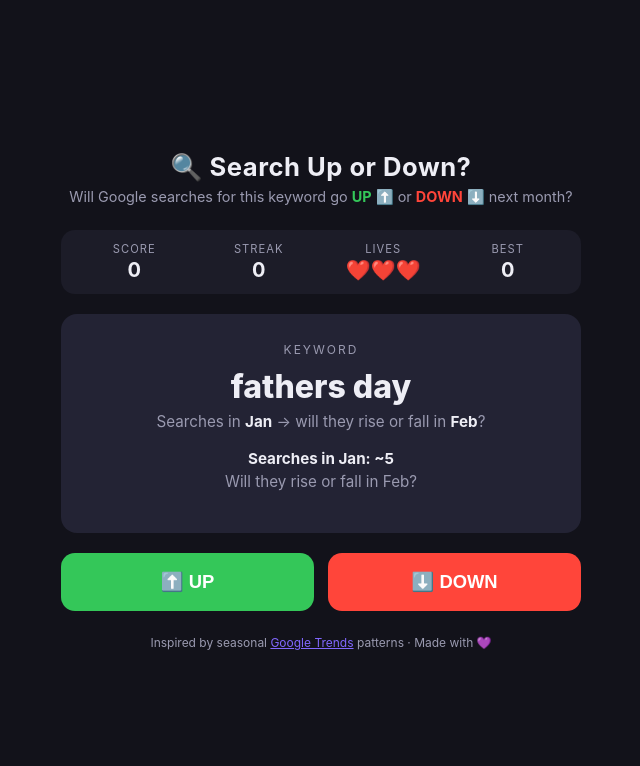
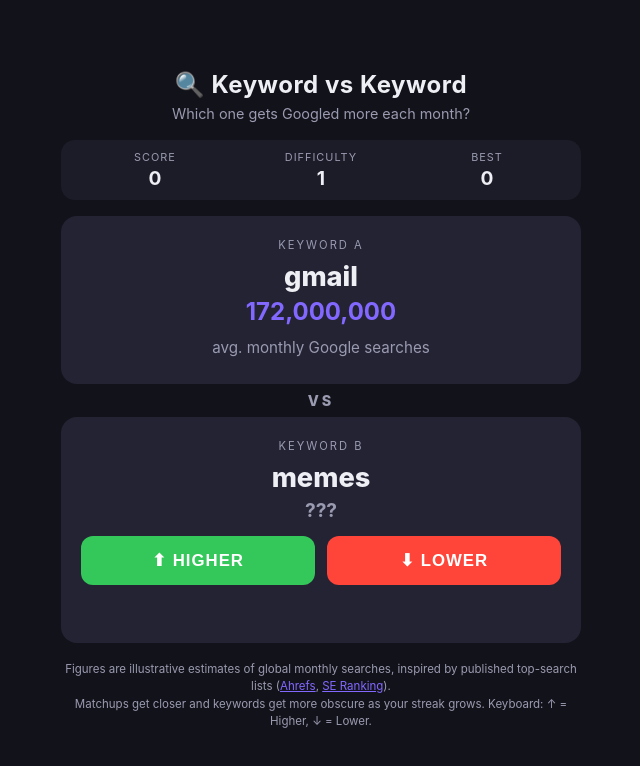
Before and after one commit to EpidemikGG/EpidemikGG.github.io, a plain HTML site: page index.html in a window 1280 px wide. Shown: the whole page, without its empty margins (319-959 px from the left). Drawn offline with Linux system fonts and the light colour scheme.

Commit message:
Rewrite as Keyword vs Keyword Higher-or-Lower with difficulty curve

```diff
--- a/index.html
+++ b/index.html
@@ -3,7 +3,7 @@
 <head>
 <meta charset="UTF-8">
 <meta name="viewport" content="width=device-width, initial-scale=1.0">
-<title>Search Up or Down — Guess monthly Google search trends</title>
+<title>Keyword vs Keyword — Higher or Lower? (Google Searches)</title>
 <style>
   :root {
     --bg: #12121a;
@@ -30,228 +30,248 @@
     padding: 16px;
   }
   .game { width: 100%; max-width: 520px; }
-  .header { text-align: center; margin-bottom: 24px; }
-  .header h1 { font-size: 1.6rem; letter-spacing: .5px; }
+  .header { text-align: center; margin-bottom: 18px; }
+  .header h1 { font-size: 1.5rem; letter-spacing: .5px; }
   .header p { color: var(--muted); font-size: .9rem; margin-top: 6px; }
   .hud {
     display: flex; justify-content: space-between; gap: 10px;
-    background: var(--surface); border-radius: 14px; padding: 12px 16px; margin-bottom: 20px;
+    background: var(--surface); border-radius: 14px; padding: 10px 16px; margin-bottom: 16px;
   }
   .hud-item { text-align: center; flex: 1; }
-  .hud-label { font-size: .7rem; color: var(--muted); text-transform: uppercase; letter-spacing: 1px; }
-  .hud-value { font-size: 1.25rem; font-weight: 700; margin-top: 2px; }
-  .card {
-    background: var(--card); border-radius: 16px; padding: 28px 24px;
-    text-align: center; margin-bottom: 20px; transition: background .3s;
+  .hud-label { font-size: .68rem; color: var(--muted); text-transform: uppercase; letter-spacing: 1px; }
+  .hud-value { font-size: 1.2rem; font-weight: 700; margin-top: 2px; }
+  .vs { text-align: center; color: var(--muted); font-weight: 800; letter-spacing: 3px; font-size: .9rem; margin: 8px 0; }
+  .kcard {
+    background: var(--card); border-radius: 16px; padding: 22px 20px;
+    text-align: center; transition: background .3s;
   }
-  .card.win-flash { background: var(--win); }
-  .card.lose-flash { background: var(--lose); }
-  .kw-label { font-size: .75rem; color: var(--muted); text-transform: uppercase; letter-spacing: 2px; }
-  .keyword { font-size: 2rem; font-weight: 800; margin: 10px 0 6px; word-break: break-word; }
-  .months { color: var(--muted); font-size: .95rem; }
-  .months b { color: var(--text); }
-  .buttons { display: flex; gap: 14px; }
+  .kcard.win-flash { background: var(--win); }
+  .kcard.lose-flash { background: var(--lose); }
+  .kw-label { font-size: .7rem; color: var(--muted); text-transform: uppercase; letter-spacing: 2px; }
+  .keyword { font-size: 1.7rem; font-weight: 800; margin: 8px 0 4px; word-break: break-word; }
+  .vol { font-size: 1.5rem; font-weight: 700; color: var(--accent-hover); }
+  .vol.unknown { color: var(--muted); font-size: 1.2rem; }
+  .buttons { display: flex; gap: 12px; margin-top: 14px; }
   button.choice {
-    flex: 1; padding: 18px 0; font-size: 1.15rem; font-weight: 700;
-    border: none; border-radius: 14px; cursor: pointer; color: #fff;
-    transition: transform .08s, filter .15s;
+    flex: 1; padding: 14px 0; font-size: 1.05rem; font-weight: 800;
+    border: none; border-radius: 12px; cursor: pointer; color: #fff;
+    letter-spacing: 1px; transition: transform .08s, filter .15s;
   }
   button.choice:hover { filter: brightness(1.15); }
   button.choice:active { transform: scale(.97); }
-  .btn-up { background: var(--up); }
-  .btn-down { background: var(--down); }
-  .feedback { min-height: 56px; margin-top: 18px; display: flex; flex-direction: column; align-items: center; gap: 4px; font-size: .95rem; }
-  .fb-line { font-weight: 700; }
-  .fb-detail { color: var(--muted); }
-  .footer-note { text-align: center; color: var(--muted); font-size: .75rem; margin-top: 24px; }
+  .btn-hi { background: var(--up); }
+  .btn-lo { background: var(--down); }
+  .feedback { min-height: 24px; margin-top: 12px; font-size: .95rem; font-weight: 700; }
+  .footer-note { text-align: center; color: var(--muted); font-size: .72rem; margin-top: 18px; line-height: 1.5; }
   .footer-note a { color: var(--accent-hover); }
+  .overlay {
+    position: fixed; inset: 0; background: rgba(0,0,0,.72);
+    display: flex; align-items: center; justify-content: center; padding: 20px; z-index: 10;
+  }
+  .overlay.hidden { display: none; }
+  .ov-box {
+    background: var(--surface); border-radius: 18px; padding: 28px;
+    text-align: center; max-width: 360px; width: 100%;
+  }
+  .ov-box h2 { font-size: 1.5rem; margin-bottom: 8px; }
+  .ov-box p { color: var(--muted); margin-bottom: 18px; }
+  .ov-box .big { font-size: 2.4rem; color: var(--accent-hover); font-weight: 800; display: block; margin-bottom: 6px; }
+  .ov-box button {
+    background: var(--accent); color: #fff; border: none; border-radius: 12px;
+    padding: 12px 28px; font-size: 1rem; font-weight: 700; cursor: pointer;
+  }
+  .ov-box button:hover { background: var(--accent-hover); }
   @media (max-width: 420px) {
-    .keyword { font-size: 1.6rem; }
-    .hud-value { font-size: 1.05rem; }
+    .keyword { font-size: 1.4rem; }
+    .vol { font-size: 1.25rem; }
   }
 </style>
 </head>
 <body>
 <div class="game">
   <div class="header">
-    <h1>🔍 Search Up or Down?</h1>
-    <p>Will Google searches for this keyword go <b style="color:var(--up)">UP</b> ⬆️ or <b style="color:var(--down)">DOWN</b> ⬇️ next month?</p>
+    <h1>🔍 Keyword vs Keyword</h1>
+    <p>Which one gets Googled more each month?</p>
   </div>
   <div class="hud">
     <div class="hud-item"><div class="hud-label">Score</div><div class="hud-value" id="score">0</div></div>
-    <div class="hud-item"><div class="hud-label">Streak</div><div class="hud-value" id="streak">0</div></div>
-    <div class="hud-item"><div class="hud-label">Lives</div><div class="hud-value" id="lives">❤️❤️❤️</div></div>
+    <div class="hud-item"><div class="hud-label">Difficulty</div><div class="hud-value" id="diff">1</div></div>
     <div class="hud-item"><div class="hud-label">Best</div><div class="hud-value" id="best">0</div></div>
   </div>
-  <div class="card" id="card">
-    <div class="kw-label">Keyword</div>
-    <div class="keyword" id="keyword">…</div>
-    <div class="months">Searches in <b id="month-from">—</b> → will they rise or fall in <b id="month-to">—</b>?</div>
-    <div class="feedback" id="feedback">
-      <div class="fb-line">Make your first guess!</div>
-      <div class="fb-detail">Patterns are modeled on real seasonal Google Trends behavior.</div>
+  <div class="kcard" id="cardA">
+    <div class="kw-label">Keyword A</div>
+    <div class="keyword" id="kwA">…</div>
+    <div class="vol" id="volA">—</div>
+    <div class="feedback" id="fbA" style="color:var(--muted);font-weight:400">avg. monthly Google searches</div>
+  </div>
+  <div class="vs">VS</div>
+  <div class="kcard" id="cardB">
+    <div class="kw-label">Keyword B</div>
+    <div class="keyword" id="kwB">…</div>
+    <div class="vol unknown" id="volB">???</div>
+    <div class="buttons">
+      <button class="choice btn-hi" id="btnHi">⬆ HIGHER</button>
+      <button class="choice btn-lo" id="btnLo">⬇ LOWER</button>
     </div>
+    <div class="feedback" id="fbB"></div>
   </div>
-  <div class="buttons">
-    <button class="choice btn-up" onclick="guess('up')">⬆️ UP</button>
-    <button class="choice btn-down" onclick="guess('down')">⬇️ DOWN</button>
+  <div class="footer-note">
+    Figures are illustrative estimates of global monthly searches, inspired by published top-search lists (<a href="https://ahrefs.com/blog/top-google-searches" target="_blank" rel="noopener">Ahrefs</a>, <a href="https://seranking.com/blog/top-google-searches" target="_blank" rel="noopener">SE Ranking</a>).<br>
+    Matchups get closer and keywords get more obscure as your streak grows. Keyboard: ↑ = Higher, ↓ = Lower.
   </div>
-  <div class="footer-note">Inspired by seasonal <a href="https://trends.google.com" target="_blank" rel="noopener">Google Trends</a> patterns · Made with 💜</div>
+</div>
+<div class="overlay hidden" id="overlay">
+  <div class="ov-box">
+    <h2>💀 Game Over</h2>
+    <span class="big" id="finalScore">0</span>
+    <p id="finalMsg">correct guesses</p>
+    <button id="btnRestart">Play Again</button>
+  </div>
 </div>
 <script>
 'use strict';
-const MONTHS = ['Jan','Feb','Mar','Apr','May','Jun','Jul','Aug','Sep','Oct','Nov','Dec'];
-// keyword: [Jan..Dec monthly multipliers of the keyword's baseline]
-// Modeled on typical Google Trends seasonal patterns (illustrative).
-const KEYWORDS = [
-  { kw: 'christmas gifts',        m: [45,20,12,10,9,8,10,14,25,45,95,100] },
-  { kw: 'sweater',                m: [70,45,22,12,8,6,6,12,30,65,90,95] },
-  { kw: 'air conditioner',        m: [8,10,18,32,55,85,100,95,55,25,12,8] },
-  { kw: 'halloween costumes',     m: [5,4,4,4,4,5,8,20,55,100,15,5] },
-  { kw: 'tax filing',             m: [35,75,100,85,15,10,8,10,25,40,30,20] },
-  { kw: 'new year resolutions',   m: [100,30,12,10,9,9,10,12,15,20,30,85] },
-  { kw: 'summer vacation',        m: [20,22,35,55,80,100,90,60,25,18,20,25] },
-  { kw: 'back to school',         m: [15,14,20,25,30,35,60,100,55,20,15,14] },
-  { kw: 'black friday',           m: [5,4,4,4,5,5,6,8,15,45,100,20] },
-  { kw: 'world cup',              m: [30,25,20,18,25,35,100,70,25,20,22,28] },
-  { kw: 'valentine gifts',        m: [85,100,10,8,7,6,7,9,15,20,35,60] },
-  { kw: 'st patricks day',        m: [5,4,60,12,6,5,5,6,8,10,12,6] },
-  { kw: 'easter eggs',            m: [6,15,70,100,8,6,5,6,8,10,15,8] },
-  { kw: 'flu symptoms',           m: [85,70,40,20,12,8,6,8,20,40,70,100] },
-  { kw: 'allergies',              m: [25,40,85,100,75,40,20,18,30,55,20,25] },
-  { kw: 'sunscreen',              m: [5,6,12,25,50,85,100,90,45,18,8,5] },
-  { kw: 'heating bill',           m: [90,80,45,20,10,7,6,7,15,40,75,95] },
-  { kw: 'garden',                 m: [8,10,25,45,70,85,75,65,40,20,10,7] },
-  { kw: 'pumpkin spice',          m: [4,3,3,4,5,5,6,10,45,100,25,8] },
-  { kw: 'fireworks',              m: [12,8,8,8,10,20,95,30,8,8,10,55] },
-  { kw: 'wedding dress',          m: [30,35,45,55,65,70,60,55,45,35,30,32] },
-  { kw: 'skincare',               m: [95,90,80,70,55,45,42,45,55,65,80,95] },
-  { kw: 'weight loss',            m: [100,70,40,25,18,15,14,15,20,25,35,70] },
-  { kw: 'ice cream',              m: [5,6,10,20,40,70,100,90,40,15,8,6] },
-  { kw: 'ski trip',               m: [90,80,30,8,4,3,3,5,15,40,70,100] },
-  { kw: 'turkey recipe',          m: [4,3,3,4,5,5,5,6,10,40,95,100] },
-  { kw: 'gift ideas',             m: [40,18,10,9,8,8,9,12,20,40,75,100] },
-  { kw: 'resume',                 m: [95,90,70,60,55,50,45,50,70,75,55,60] },
-  { kw: 'college application',    m: [70,40,25,20,15,12,15,40,85,100,60,65] },
-  { kw: 'swimsuit',               m: [5,6,12,25,55,85,100,80,30,12,7,5] },
-  { kw: 'umbrella',               m: [30,28,40,50,55,45,30,35,60,70,55,45] },
-  { kw: 'candy',                  m: [25,15,20,25,30,22,20,25,30,60,85,90] },
-  { kw: 'flu shot',               m: [55,40,20,10,6,5,5,8,35,75,100,60] },
-  { kw: 'mental health',          m: [70,60,75,65,65,60,55,60,75,70,65,75] },
-  { kw: 'restaurants near me',    m: [95,92,95,90,95,100,98,95,92,95,90,95] },
-  { kw: 'movies',                 m: [85,75,70,72,75,80,95,85,72,75,78,80] },
-  { kw: 'sports betting',         m: [80,75,65,60,65,70,85,90,100,95,85,80] },
-  { kw: 'diy home repair',        m: [25,25,45,55,65,70,65,60,55,40,25,30] },
-  { kw: 'car battery',            m: [80,75,55,35,25,20,18,22,35,50,70,85] },
-  { kw: 'plant care',             m: [15,20,45,70,85,80,70,60,40,25,15,12] },
-  { kw: 'camping',                m: [5,6,15,35,60,80,100,85,40,15,8,5] },
-  { kw: 'hot chocolate',          m: [85,75,30,10,5,4,4,6,15,40,75,95] },
-  { kw: 'iphone',                 m: [70,60,55,50,45,40,35,40,85,100,55,60] },
-  { kw: 'fantasy football',       m: [20,10,8,8,10,15,30,60,100,90,60,20] },
-  { kw: 'lottery',                m: [95,90,92,90,90,92,95,90,92,95,100,98] },
-  { kw: 'jokes',                  m: [80,70,60,55,60,65,70,65,60,70,85,80] },
-  { kw: 'recipes',                m: [90,80,75,70,72,68,65,68,72,78,90,100] },
-  { kw: 'santa tracker',          m: [3,2,2,2,2,3,3,3,4,12,45,100] },
-  { kw: 'coupons',                m: [85,80,70,60,55,50,45,50,60,70,100,95] },
-  { kw: 'income tax calculator',  m: [40,85,100,90,20,10,8,9,30,45,35,25] },
-  { kw: 'mothers day',            m: [6,8,60,100,8,6,5,6,8,10,12,7] },
-  { kw: 'fathers day',            m: [5,6,10,15,60,100,8,7,8,10,12,6] },
-  { kw: 'independence day',       m: [4,4,8,6,8,20,100,15,6,6,8,5] },
-  { kw: 'thanksgiving',           m: [4,3,3,4,5,5,6,6,15,55,100,25] },
-  { kw: 'halloween',              m: [5,4,4,4,5,5,7,12,40,100,15,6] }
+// v = illustrative avg monthly searches; r = rarity (1 famous, 2 mid, 3 obscure)
+const KW = [
+  {k:'chatgpt',v:914000000,r:1},{k:'whatsapp web',v:470000000,r:1},{k:'youtube',v:378000000,r:1},
+  {k:'translate',v:222000000,r:1},{k:'weather',v:210000000,r:1},{k:'amazon',v:208000000,r:1},
+  {k:'canva',v:188000000,r:1},{k:'facebook',v:176000000,r:1},{k:'gmail',v:172000000,r:1},
+  {k:'instagram',v:155000000,r:1},{k:'netflix',v:125000000,r:1},{k:'google',v:98000000,r:1},
+  {k:'snapchat',v:85000000,r:1},{k:'tiktok',v:78000000,r:1},{k:'spotify',v:62000000,r:1},
+  {k:'whatsapp',v:58000000,r:1},{k:'paypal',v:52000000,r:1},{k:'pinterest',v:43000000,r:1},
+  {k:'ebay',v:39000000,r:1},{k:'reddit',v:36000000,r:1},{k:'linkedin',v:30000000,r:1},
+  {k:'discord',v:24000000,r:1},{k:'twitch',v:23000000,r:1},{k:'roblox',v:22000000,r:1},
+  {k:'wordle',v:21000000,r:1},{k:'cnn',v:16000000,r:1},{k:'nasa',v:15000000,r:1},
+  {k:'imdb',v:14000000,r:1},{k:'indeed',v:13000000,r:1},{k:'walmart',v:12000000,r:1},
+  {k:'target',v:11000000,r:1},
+  {k:'restaurants near me',v:6800000,r:2},{k:'google maps',v:5500000,r:2},{k:'google docs',v:4600000,r:2},
+  {k:'calculator',v:3400000,r:2},{k:'dictionary',v:3200000,r:2},{k:'sudoku',v:2900000,r:2},
+  {k:'lyrics',v:2600000,r:2},{k:'lottery',v:2400000,r:2},{k:'solitaire',v:2100000,r:2},
+  {k:'crossword',v:1900000,r:2},{k:'tarot',v:1700000,r:2},{k:'flights',v:1600000,r:2},
+  {k:'memes',v:1500000,r:2},{k:'horoscope',v:1400000,r:2},{k:'mortgage calculator',v:1350000,r:2},
+  {k:'uber',v:1300000,r:2},{k:'emojis',v:1200000,r:2},{k:'zodiac signs',v:1100000,r:2},
+  {k:'nba',v:1050000,r:2},{k:'premier league',v:950000,r:2},{k:'real madrid',v:880000,r:2},
+  {k:'bitcoin',v:820000,r:2},{k:'crypto',v:760000,r:2},{k:'love island',v:700000,r:2},
+  {k:'yahoo mail',v:14000000,r:2},
+  {k:'espresso machine',v:250000,r:3},{k:'mechanical keyboard',v:220000,r:3},{k:'standing desk',v:200000,r:3},
+  {k:'vinyl records',v:180000,r:3},{k:'calligraphy',v:180000,r:3},{k:'chess openings',v:160000,r:3},
+  {k:'composting',v:160000,r:3},{k:'rubiks cube',v:150000,r:3},{k:'beekeeping',v:140000,r:3},
+  {k:'typewriter',v:120000,r:3},{k:'candle making',v:120000,r:3},{k:'coin collecting',v:115000,r:3},
+  {k:'bonsai tree',v:110000,r:3},{k:'aquarium fish',v:100000,r:3},{k:'fountain pen',v:105000,r:3},
+  {k:'paper airplane',v:95000,r:3},{k:'model trains',v:95000,r:3},{k:'film photography',v:90000,r:3},
+  {k:'embroidery',v:90000,r:3},{k:'knitting patterns',v:90000,r:3},{k:'birdwatching',v:80000,r:3},
+  {k:'magic tricks',v:80000,r:3},{k:'ham radio',v:80000,r:3},{k:'soap making',v:85000,r:3},
+  {k:'sourdough starter',v:70000,r:3},{k:'lockpicking',v:70000,r:3},{k:'terrarium',v:75000,r:3},
+  {k:'pottery wheel',v:65000,r:3},{k:'cheese fondue',v:60000,r:3},{k:'yoyo',v:60000,r:3},
+  {k:'fermentation',v:55000,r:3},{k:'cross stitch',v:55000,r:3},{k:'whittling',v:50000,r:3},
+  {k:'rock tumbling',v:50000,r:3},{k:'origami crane',v:40000,r:3},{k:'juggling',v:40000,r:3},
+  {k:'stargazing',v:45000,r:3},{k:'kite flying',v:40000,r:3},{k:'woodworking',v:130000,r:3},
+  {k:'watercolor painting',v:130000,r:3},{k:'bird houses',v:35000,r:3},{k:'falconry',v:30000,r:3}
 ];
 
-const START_LIVES = 3;
-let score = 0, streak = 0, lives = START_LIVES, best = 0;
-let current = null, busy = false;
-
+let cur = null, nxt = null, score = 0, best = 0, busy = false, over = false;
 const $ = id => document.getElementById(id);
 
-function pickKeyword() { return KEYWORDS[Math.floor(Math.random() * KEYWORDS.length)]; }
+function fmt(n){ return n.toLocaleString('en-US'); }
+function randKW(exclude){
+  let c;
+  do { c = KW[Math.floor(Math.random()*KW.length)]; } while (exclude && c.k === exclude.k);
+  return c;
+}
 
-function curValue(kwObj, mIdx) { return Math.round(kwObj.m[mIdx] * (0.92 + Math.random() * 0.16)); }
+// Difficulty curve: relative gap shrinks with score; obscure keywords appear more often.
+function pickChallenger(){
+  const gap = Math.max(0.08, 0.70 - score * 0.03);
+  const obscureChance = Math.min(0.7, 0.10 + score * 0.03);
+  const minR = Math.random() < obscureChance ? 2 : 1;
+  let c = null;
+  for (let i = 0; i < 600; i++) {
+    const cand = randKW(cur);
+    if (minR > 1 && cand.r < minR && i < 400) continue;
+    const ratio = Math.abs(cand.v - cur.v) / Math.max(cand.v, cur.v);
+    if (ratio >= gap) { c = cand; break; }
+    if (i > 500 && ratio >= gap * 0.6) { c = cand; break; }
+  }
+  return c || randKW(cur);
+}
 
-function flash(win) {
-  const card = $('card');
-  card.classList.remove('win-flash', 'lose-flash');
+function flash(card, win){
+  card.classList.remove('win-flash','lose-flash');
   void card.offsetWidth;
   card.classList.add(win ? 'win-flash' : 'lose-flash');
 }
 
-function guess(dir) {
-  if (busy || !current) return;
-  busy = true;
-  const { kwObj, fromVal, toVal } = current;
-  const wentUp = toVal >= fromVal;
-  const correct = (dir === 'up') === wentUp;
-  const fb = $('feedback');
-  if (correct) {
-    streak += 1;
-    let gained = 1;
-    if (streak % 5 === 0) gained += 2;
-    score += gained;
-    best = Math.max(best, score);
-    fb.innerHTML = '<div class="fb-line" style="color:var(--up)">✅ Correct! +' + gained + '</div>'
-      + '<div class="fb-detail">“' + kwObj.kw + '”: ' + fromVal + ' → ' + toVal + '</div>';
-    flash(true);
-  } else {
-    streak = 0;
-    lives -= 1;
-    fb.innerHTML = '<div class="fb-line" style="color:var(--down)">❌ Nope! ' + (START_LIVES - lives) + ' strike' + (START_LIVES - lives > 1 ? 's' : '') + '</div>'
-      + '<div class="fb-detail">“' + kwObj.kw + '”: ' + fromVal + ' → ' + toVal + '</div>';
-    flash(false);
-  }
-  updateHud();
-  setTimeout(function () {
-    if (lives <= 0) { gameOver(); return; }
-    startRound();
-  }, 1100);
+function renderAll(revealB){
+  $('kwA').textContent = cur.k;
+  $('volA').textContent = fmt(cur.v);
+  $('kwB').textContent = nxt.k;
+  const vb = $('volB');
+  if (revealB) { vb.textContent = fmt(nxt.v); vb.classList.remove('unknown'); }
+  else { vb.textContent = '???'; vb.classList.add('unknown'); }
+  $('score').textContent = score;
+  $('best').textContent = best;
+  $('diff').textContent = Math.min(10, 1 + Math.floor(score / 3));
 }
 
-function startRound() {
-  busy = false;
-  const kwObj = pickKeyword();
-  const mi = Math.floor(Math.random() * 12);
-  const ti = (mi + 1) % 12;
-  const fromVal = curValue(kwObj, mi);
-  const toVal = curValue(kwObj, ti);
-  current = { kwObj, fromVal, toVal, mi, ti };
-  $('keyword').textContent = kwObj.kw;
-  $('month-from').textContent = MONTHS[mi];
-  $('month-to').textContent = MONTHS[ti];
-  $('feedback').innerHTML = '<div class="fb-line">Searches in ' + MONTHS[mi] + ': ~' + fromVal + '</div>'
-    + '<div class="fb-detail">Will they rise or fall in ' + MONTHS[ti] + '?</div>';
+function guess(dir){
+  if (busy || over) return;
+  busy = true;
+  const higherWins = nxt.v > cur.v;
+  const correct = nxt.v === cur.v ? true : (dir === 'higher') === higherWins;
+  renderAll(true);
+  const fb = $('fbB');
+  if (correct) {
+    score++;
+    if (score > best) { best = score; try { localStorage.setItem('kvk_best', String(best)); } catch(e){} }
+    fb.style.color = 'var(--up)';
+    fb.textContent = '✅ Correct! ' + fmt(nxt.v) + ' searches/month';
+    flash($('cardB'), true);
+  } else {
+    fb.style.color = 'var(--down)';
+    fb.textContent = '❌ ' + fmt(nxt.v) + ' searches/month';
+    flash($('cardB'), false);
+  }
+  renderAll(true);
+  setTimeout(function(){
+    if (!correct) { endGame(); return; }
+    cur = nxt;
+    nxt = pickChallenger();
+    $('fbB').textContent = '';
+    $('cardA').classList.remove('win-flash','lose-flash');
+    $('cardB').classList.remove('win-flash','lose-flash');
+    busy = false;
+    renderAll(false);
+  }, 1300);
 }
 
-function updateHud() {
-  $('score').textContent = score;
-  $('streak').textContent = streak;
-  $('best').textContent = best;
-  $('lives').textContent = '❤️'.repeat(lives) + '🖤'.repeat(START_LIVES - lives);
+function endGame(){
+  over = true;
+  $('finalScore').textContent = score;
+  $('finalMsg').textContent = score === 1 ? 'correct guess — better luck next time!' : 'correct guesses — can you beat it?';
+  $('overlay').classList.remove('hidden');
 }
 
-function gameOver() {
-  const fb = $('feedback');
-  fb.innerHTML = '<div class="fb-line" style="color:var(--accent-hover)">💀 Game over! Final score: ' + score + '</div>'
-    + '<div class="fb-detail">Click UP or DOWN to play again.</div>';
-  current = null;
-  const onRestart = function () {
-    score = 0; streak = 0; lives = START_LIVES; busy = false;
-    updateHud();
-    startRound();
-  };
-  document.querySelector('.btn-up').onclick = onRestart;
-  document.querySelector('.btn-down').onclick = onRestart;
+function restart(){
+  score = 0; busy = false; over = false;
+  $('overlay').classList.add('hidden');
+  $('cardA').classList.remove('win-flash','lose-flash');
+  $('cardB').classList.remove('win-flash','lose-flash');
+  $('fbB').textContent = '';
+  cur = randKW(null);
+  nxt = pickChallenger();
+  renderAll(false);
 }
 
-function resetButtons() {
-  document.querySelector('.btn-up').onclick = function () { guess('up'); };
-  document.querySelector('.btn-down').onclick = function () { guess('down'); };
-}
+$('btnHi').addEventListener('click', function(){ guess('higher'); });
+$('btnLo').addEventListener('click', function(){ guess('lower'); });
+$('btnRestart').addEventListener('click', restart);
+document.addEventListener('keydown', function(e){
+  if (e.key === 'ArrowUp') { e.preventDefault(); over ? null : guess('higher'); }
+  if (e.key === 'ArrowDown') { e.preventDefault(); over ? null : guess('lower'); }
+  if (e.key === 'Enter' && over) restart();
+});
 
-resetButtons();
-updateHud();
-startRound();
+try { best = parseInt(localStorage.getItem('kvk_best') || '0', 10) || 0; } catch(e){ best = 0; }
+restart();
 </script>
 </body>
 </html>
```
Also changed, not shown: 1 other file.
